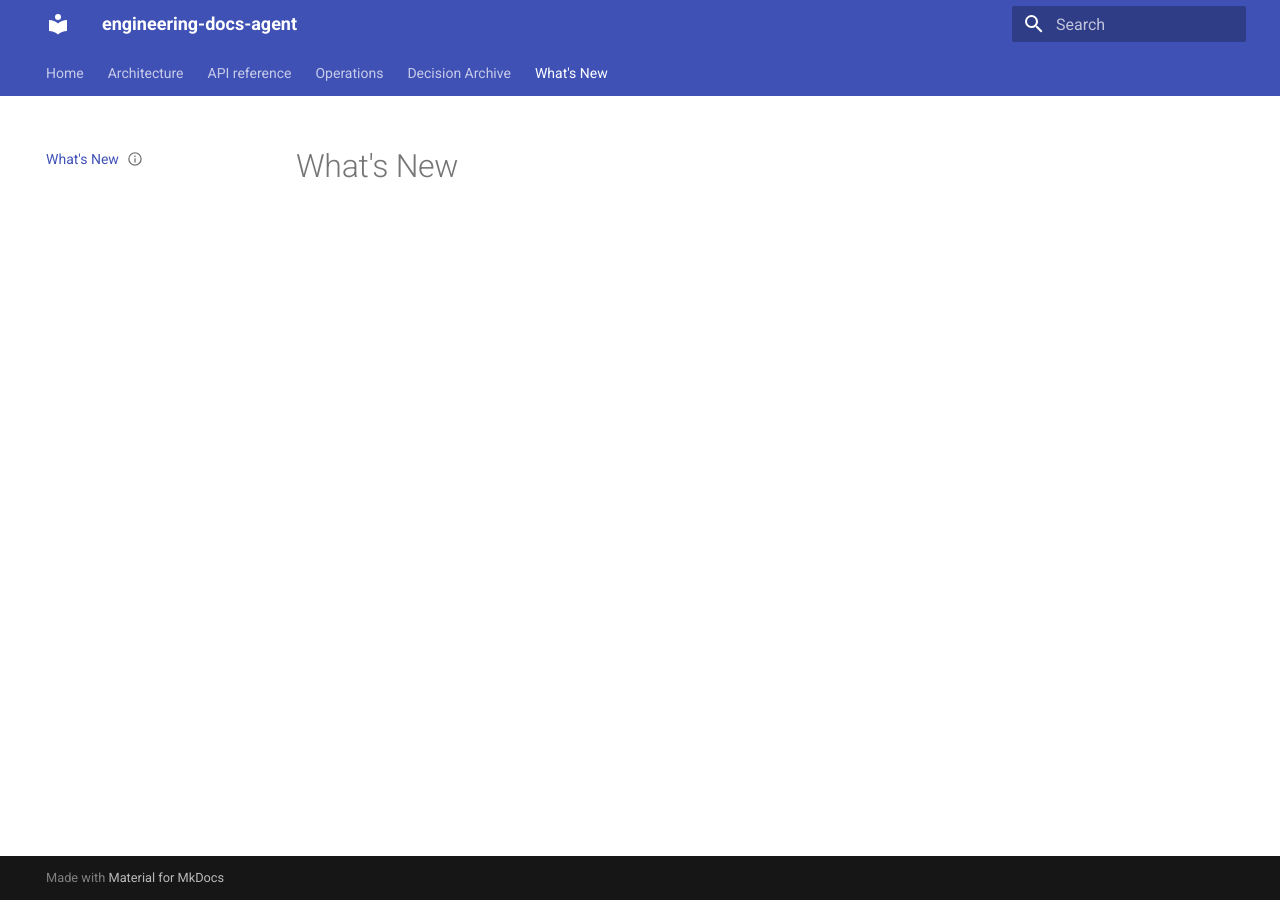
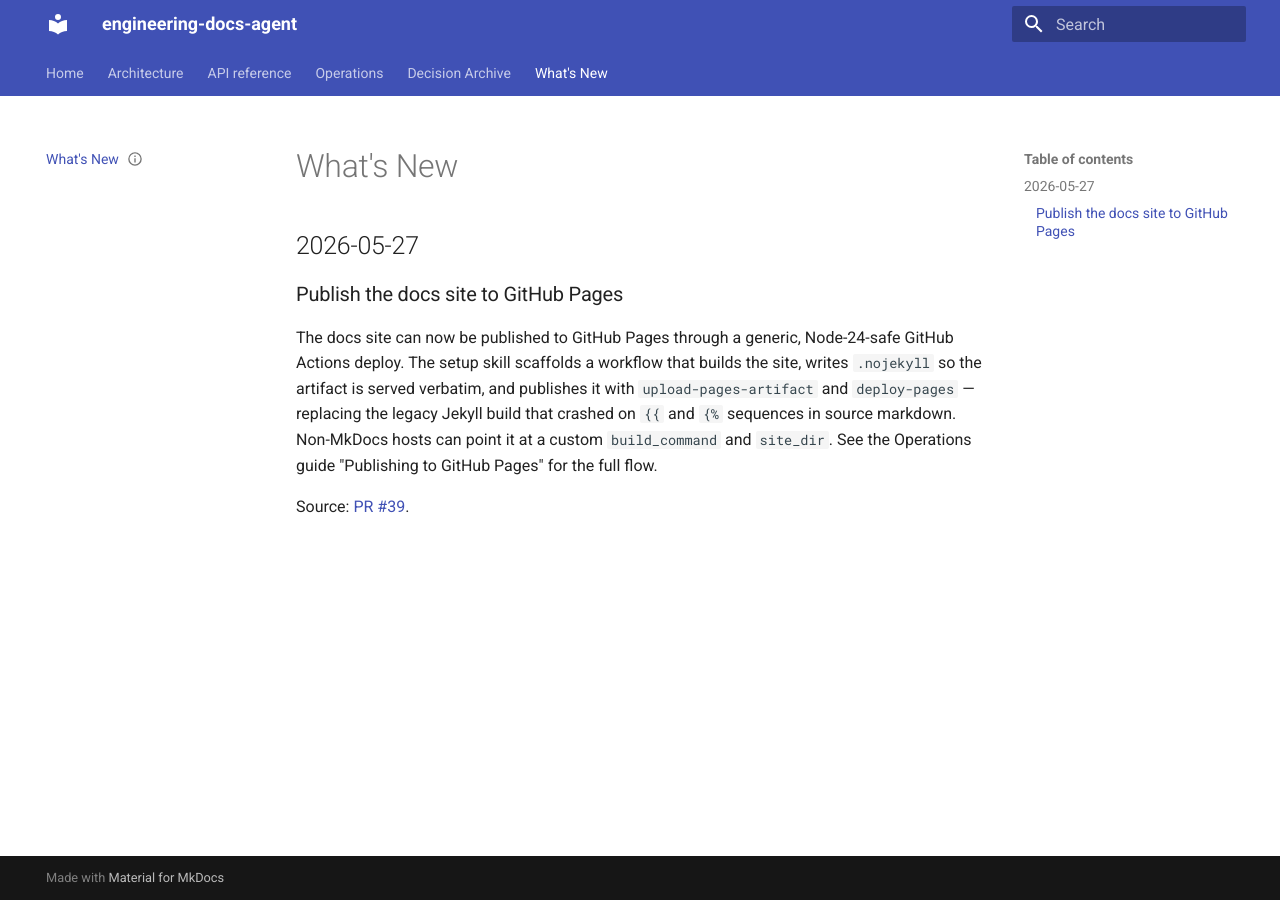
Before and after one commit to theoju/engineering-docs-agent, an MkDocs documentation site: the page built from docs/site-src/whats-new.md, in a window 1280 px wide. Built offline with MkDocs 1.6.1 and Material for MkDocs 9.7.7, drawn with Linux system fonts in a browser that asks for light colours.

Commit message:
docs(agent): run 2026-05-27T00:43:20 — 1 PR summarized, 0 gaps flagged
Co-Authored-By: Claude Opus 4.7 <noreply@anthropic.com>

```diff
--- a/docs/site-src/whats-new.md
+++ b/docs/site-src/whats-new.md
@@ -1,6 +1,17 @@
 ---
 title: What's New
 status: draft
+sources:
+  - https://github.com/theoju/engineering-docs-agent/pull/39
+synthesized_into: []
 ---
 
 # What's New
+
+## 2026-05-27
+
+### Publish the docs site to GitHub Pages
+
+The docs site can now be published to GitHub Pages through a generic, Node-24-safe GitHub Actions deploy. The setup skill scaffolds a workflow that builds the site, writes `.nojekyll` so the artifact is served verbatim, and publishes it with `upload-pages-artifact` and `deploy-pages` — replacing the legacy Jekyll build that crashed on `{{` and `{%` sequences in source markdown. Non-MkDocs hosts can point it at a custom `build_command` and `site_dir`. See the Operations guide "Publishing to GitHub Pages" for the full flow.
+
+Source: [PR #39](https://github.com/theoju/engineering-docs-agent/pull/39).
```
Also changed, not shown: docs/site-src/operations/publishing-to-github-pages.md (added, +82 -0 lines).
